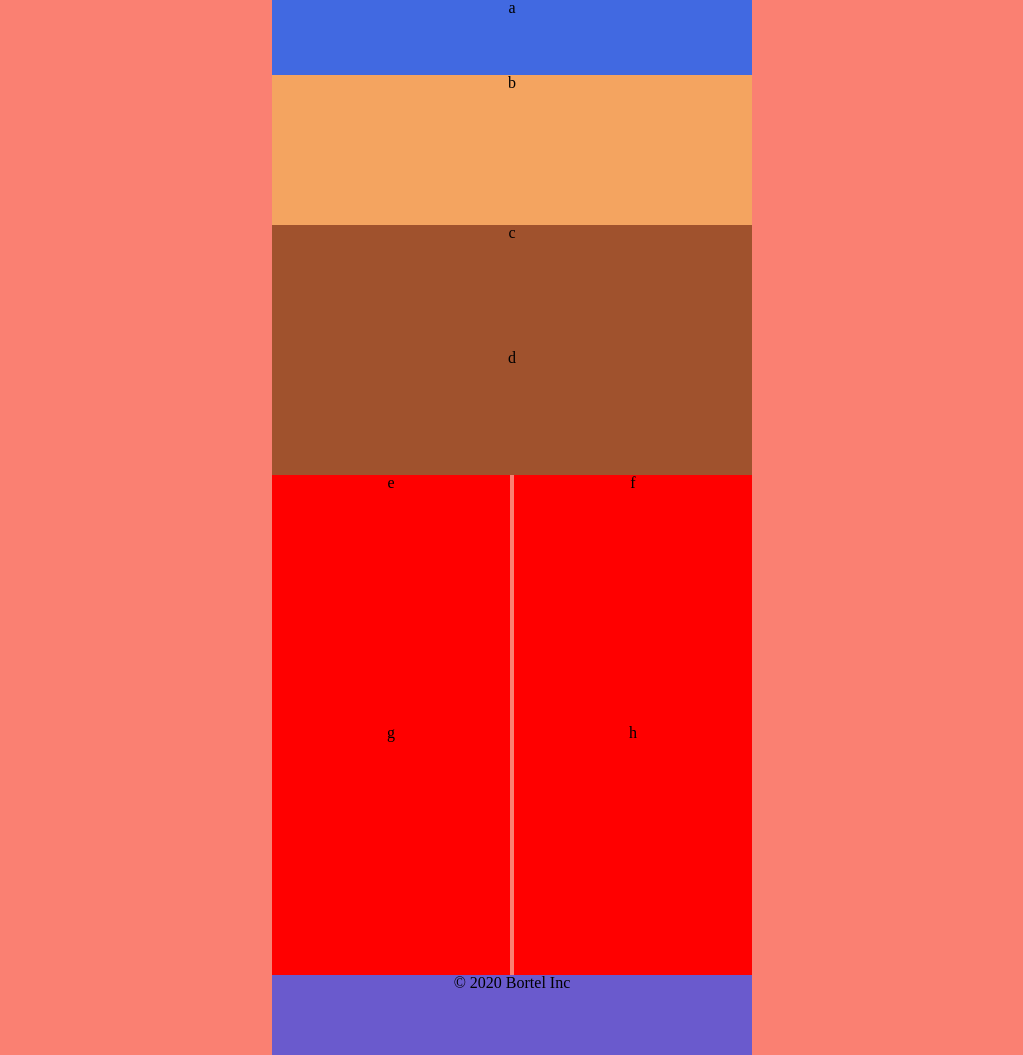
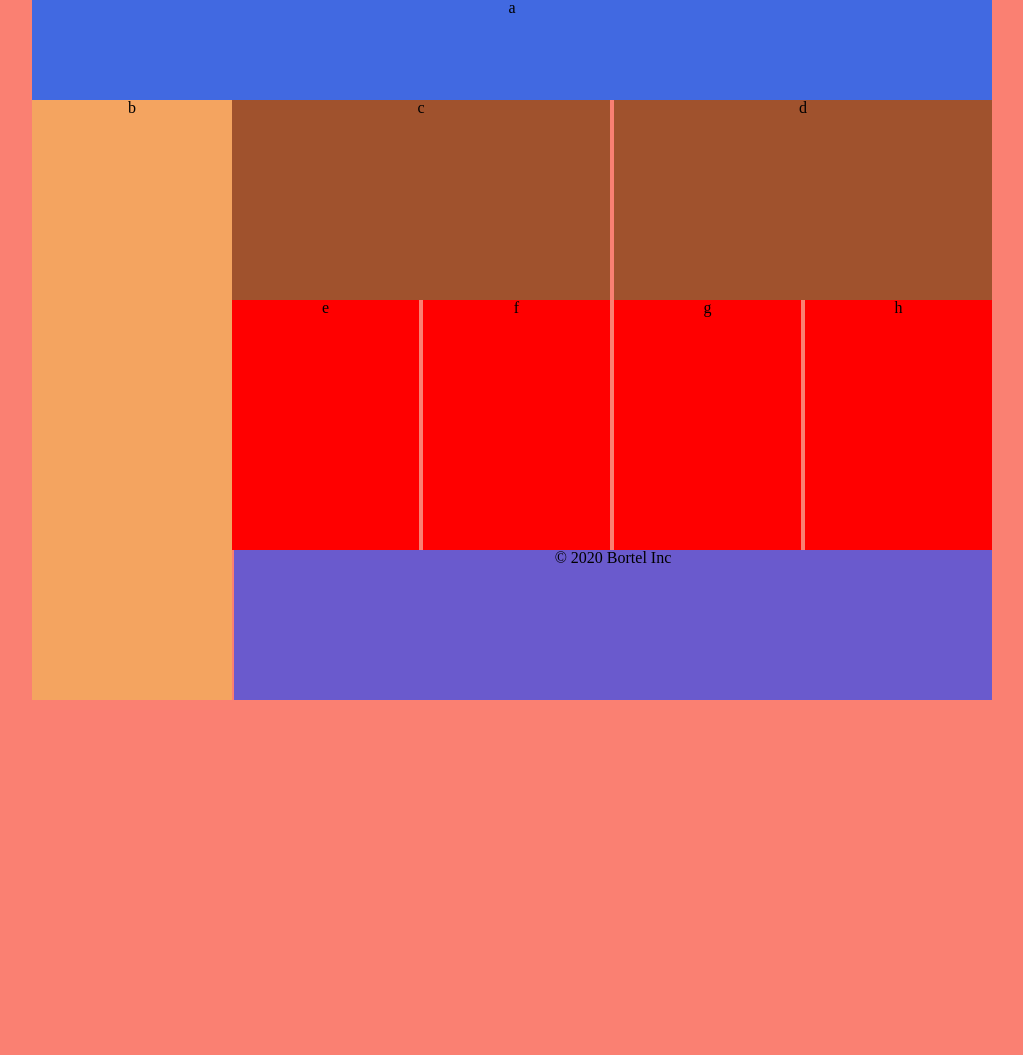
Before and after one commit to Chris-Bortel/lab-01, a plain HTML site: page index.html in a window 1280 px wide. Shown: the whole page, without its empty margins (128-1151 px from the left). After the commit the page ends 800 px from the top, so only its background shows below. Drawn offline with Linux system fonts and the light colour scheme.

Commit message:
it is responsive

```diff
--- a/css/layout.css
+++ b/css/layout.css
@@ -41,9 +41,39 @@
 
   @media (min-width: 768px) {
     body {
+      width:960px;
       background-color: salmon;
+
     }
     header {
-      width: 100%;
+      height: 100px;
+    }
+
+    aside {
+      float: left;
+      width: 200px;
+      height: 600px;
+    }
+
+    div  {
+      display:inline-block;
+      width: 378px;
+      height: 200px
+    }
+    article {
+      /* margin-right: px; */
+    }
+    article p {
+      /* margin-left: -3.7px; */
+      /* margin-left: -3.7px; */
+      /* display: inline-block; */
+      width: 187px;
+      height: 250px;
+    }
+
+    footer {
+      float:right;
+      width: 758px;
+      height: 150px;
     }
   }
```
